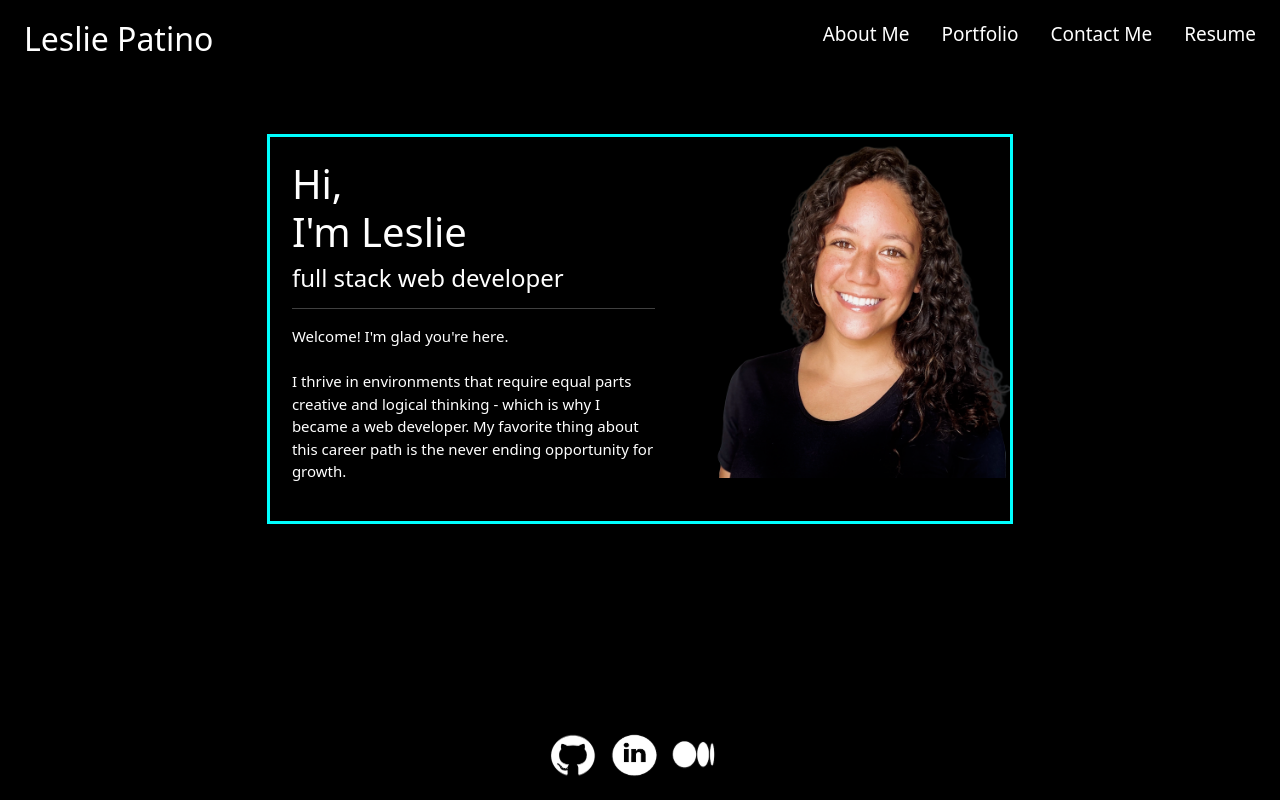
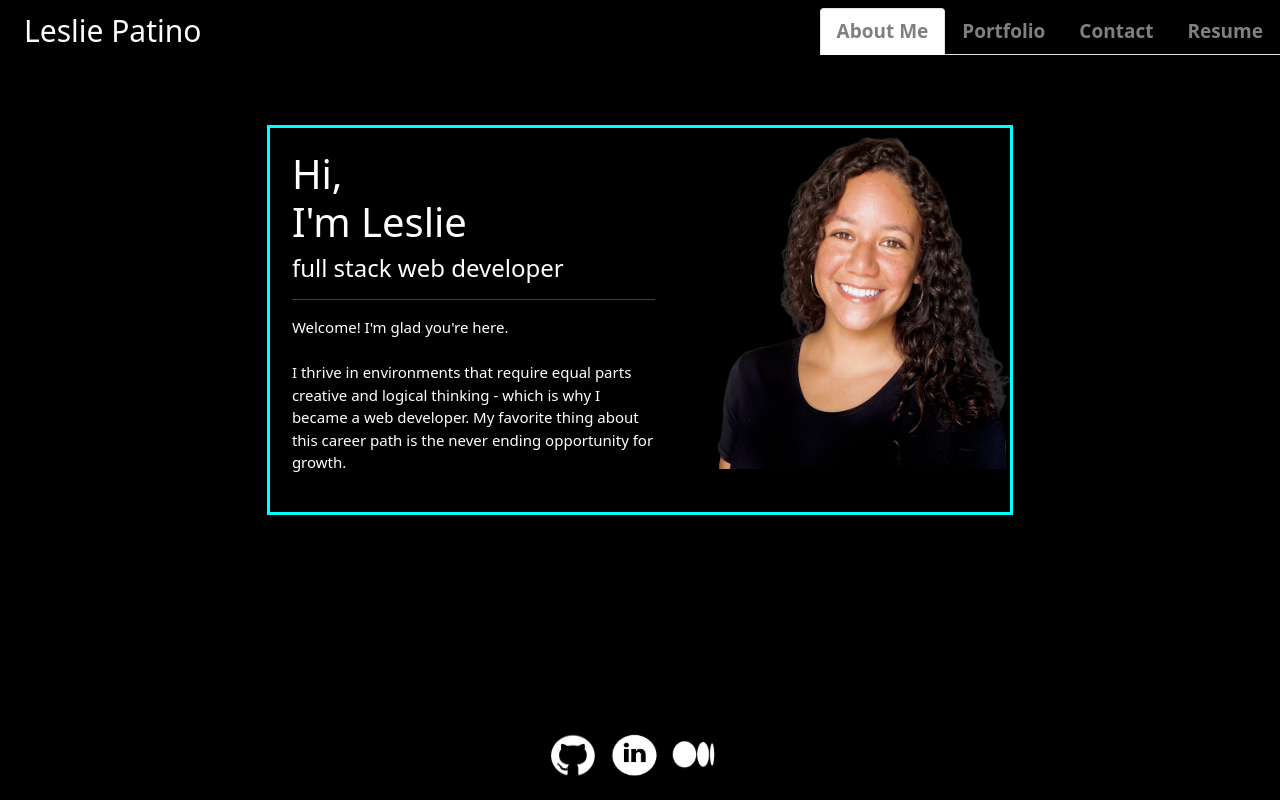
Before and after one commit to lesliejpatino/LP-React-Portfolio, a React (Create React App) app: page / in a window 1280 px wide. Built offline with nearby package versions, Linux system fonts and the light colour scheme.

Commit message:
refactored the nav bar

```diff
--- a/src/components/Nav.js
+++ b/src/components/Nav.js
@@ -4,60 +4,55 @@ import "../styling/Nav.css";
 function Nav({ currentPage, handlePageChange }) {
   const style = {
     link: {
-      color: "white"
-      // font-weight: "bolder",
+      color: "grey",
     }
   }
   return (
     <>
-      <div className="col-12 m-1">
-        <div className="row justify-content-between">
-          <h2 className="col-3 p-3 mx-3" id="header-name">Leslie Patino</h2>
-          <ul className="nav col-8 p-2 mx-3">
-            <li className="nav-item">
-              <a
-                href="#about"
-                onClick={() => handlePageChange("About")}
-                className={currentPage === "About" ? "nav-link active" : "nav-link"}
-                style={style.link}
-              >
+      <div class="col-12 py-2">
+        <div class="row">
+          <div className="col-3">
+            <p className="mx-4" id="my-name">
+              Leslie Patino
+            </p>
+          </div>
+          <div className="col-9">
+
+            <ul className='nav nav-tabs'>
+
+              <li className='nav-item'>
+                <a href='#about' onClick={() => handlePageChange('About')}
+                  className={currentPage === 'About' ? 'nav-link active' : 'nav-link'}
+                  style={style.link}>
                   About Me
                 </a>
               </li>
 
-            <li className="nav-item">
-              <a
-                href="#portfolio"
-                onClick={() => handlePageChange("Portfolio")}
-                className={
-                  currentPage === "Portfolio" ? "nav-link active" : "nav-link"
-                }
-                style={style.link}
-              >
+              <li className='nav-item'>
+                <a href='#portfolio' onClick={() => handlePageChange('Portfolio')}
+                  className={currentPage === 'Portfolio' ? 'nav-link active' : 'nav-link'}
+                  style={style.link}>
                   Portfolio
                 </a>
               </li>
-            <li className="nav-item">
-              <a
-                href="#contact"
-                onClick={() => handlePageChange("Contact")}
-                className={currentPage === "Contact" ? "nav-link active" : "nav-link"}
-                style={style.link}
-              >
-                Contact Me
+
+              <li className='nav-item'>
+                <a href='#contact' onClick={() => handlePageChange('Contact')}
+                  className={currentPage === 'Contact' ? 'nav-link active' : 'nav-link'}
+                  style={style.link}>
+                  Contact
                 </a>
               </li>
-            <li className="nav-item">
-              <a
-                href="#resume"
-                onClick={() => handlePageChange("Resume")}
-                className={currentPage === "Resume" ? "nav-link active" : "nav-link"}
-                style={style.link}
-              >
+
+              <li className='nav-item'>
+                <a href='#contact' onClick={() => handlePageChange('Resume')}
+                  className={currentPage === 'Resume' ? 'nav-link active' : 'nav-link'}
+                  style={style.link}>
                   Resume
                 </a>
               </li>
             </ul>
+          </div>
         </div>
       </div>
     </>
--- a/src/index.js
+++ b/src/index.js
@@ -1,6 +1,6 @@
 import React from 'react';
 import ReactDOM from 'react-dom';
-import './index.css';
+// import './index.css';
 import App from './App';
 import 'bootstrap/dist/css/bootstrap.min.css';
 
--- a/src/styling/Nav.css
+++ b/src/styling/Nav.css
@@ -1,18 +1,21 @@
 .nav {
-    background-color: black;
     float: right;
     justify-content: end;
     font-size: 19px;
+    font-weight: bolder;
 }
 
-.nav-item a {
+a {
     color: white;
 }
 
-.nav-item a:hover {
+a:hover {
     color: aqua;
 }
 
-#header-name {
-    float: left;
+#my-name{
+    align-items: left;
+    text-align: left;
+    text-decoration: none;
+    font-size: 30px;
 }
```
Also changed, not shown: src/index.css (deleted, +0 -13 lines). Lines whose indentation alone changed are shown as unchanged.
